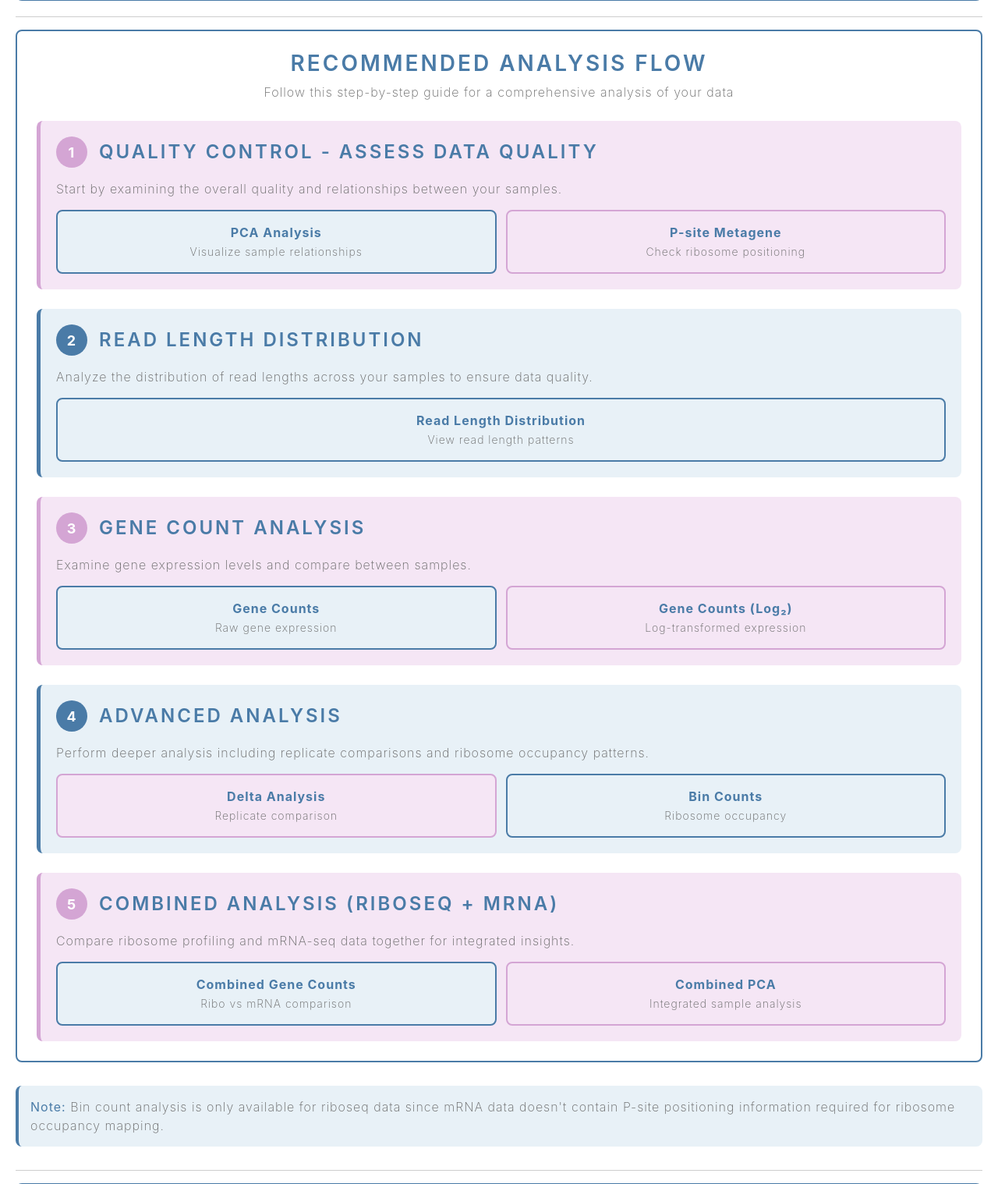
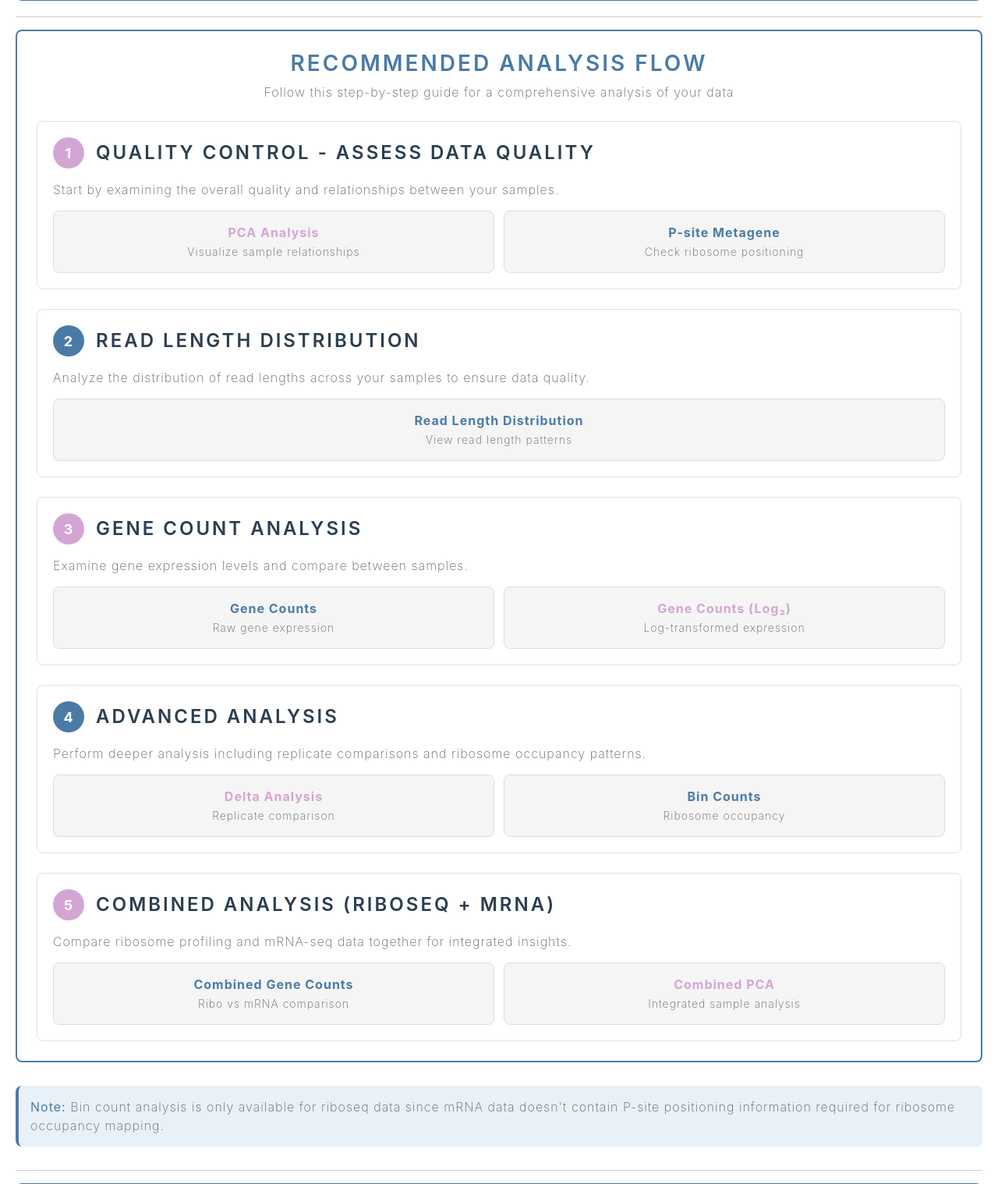
Before and after one commit to abrochette/ashaThesis, a Django app: template riboApp/templates/riboApp/uploadParquet.html in a window 1280 px wide. Shown: the part 604-2122 px from the top of the page at 78% size. Run offline with Django 3.2, Linux system fonts and the light colour scheme; the template is opened without the code that fills it, so the values that code supplies are empty; some libraries are stand-ins or nearby versions.

Commit message:
Fix analysis flow colors - white/light gray backgrounds with varied text colors

```diff
--- a/riboApp/templates/riboApp/uploadParquet.html
+++ b/riboApp/templates/riboApp/uploadParquet.html
@@ -75,21 +75,21 @@
         <p style="text-align: center; color: #666; margin-bottom: 25px;">Follow this step-by-step guide for a comprehensive analysis of your data</p>
 
         <!-- Step 1: Quality Control -->
-        <div style="margin-bottom: 25px; padding: 20px; background-color: #f5e6f5; border-left: 5px solid #d4a5d4; border-radius: 8px;">
+        <div style="margin-bottom: 25px; padding: 20px; background-color: white; border-left: 5px solid #d4a5d4; border-radius: 8px; border: 1px solid #e0e0e0;">
             <div style="display: flex; align-items: center; margin-bottom: 15px;">
                 <div style="background-color: #d4a5d4; color: white; width: 40px; height: 40px; border-radius: 50%; display: flex; align-items: center; justify-content: center; font-weight: bold; font-size: 18px; margin-right: 15px;">1</div>
-                <h3 style="margin: 0; color: #4a7ba7;">Quality Control - Assess Data Quality</h3>
+                <h3 style="margin: 0; color: #2c3e50;">Quality Control - Assess Data Quality</h3>
             </div>
             <p style="color: #666; margin-bottom: 15px;">Start by examining the overall quality and relationships between your samples.</p>
             <div style="display: grid; grid-template-columns: repeat(auto-fit, minmax(200px, 1fr)); gap: 12px;">
                 <a href="{% url 'pca_plot' %}" style="text-decoration: none;">
-                    <div style="padding: 15px; background-color: #e8f1f7; border: 2px solid #4a7ba7; border-radius: 8px; text-align: center; cursor: pointer; transition: all 0.3s;">
-                        <div style="font-weight: bold; color: #4a7ba7;">PCA Analysis</div>
+                    <div style="padding: 15px; background-color: #f5f5f5; border: 1px solid #ddd; border-radius: 8px; text-align: center; cursor: pointer; transition: all 0.3s;">
+                        <div style="font-weight: bold; color: #d4a5d4;">PCA Analysis</div>
                         <small style="color: #666;">Visualize sample relationships</small>
                     </div>
                 </a>
                 <a href="{% url 'psite_metagene' %}" style="text-decoration: none;">
-                    <div style="padding: 15px; background-color: #f5e6f5; border: 2px solid #d4a5d4; border-radius: 8px; text-align: center; cursor: pointer; transition: all 0.3s;">
+                    <div style="padding: 15px; background-color: #f5f5f5; border: 1px solid #ddd; border-radius: 8px; text-align: center; cursor: pointer; transition: all 0.3s;">
                         <div style="font-weight: bold; color: #4a7ba7;">P-site Metagene</div>
                         <small style="color: #666;">Check ribosome positioning</small>
                     </div>
@@ -98,15 +98,15 @@
         </div>
 
         <!-- Step 2: Read Length Analysis -->
-        <div style="margin-bottom: 25px; padding: 20px; background-color: #e8f1f7; border-left: 5px solid #4a7ba7; border-radius: 8px;">
+        <div style="margin-bottom: 25px; padding: 20px; background-color: white; border-left: 5px solid #4a7ba7; border-radius: 8px; border: 1px solid #e0e0e0;">
             <div style="display: flex; align-items: center; margin-bottom: 15px;">
                 <div style="background-color: #4a7ba7; color: white; width: 40px; height: 40px; border-radius: 50%; display: flex; align-items: center; justify-content: center; font-weight: bold; font-size: 18px; margin-right: 15px;">2</div>
-                <h3 style="margin: 0; color: #4a7ba7;">Read Length Distribution</h3>
+                <h3 style="margin: 0; color: #2c3e50;">Read Length Distribution</h3>
             </div>
             <p style="color: #666; margin-bottom: 15px;">Analyze the distribution of read lengths across your samples to ensure data quality.</p>
             <div style="display: grid; grid-template-columns: repeat(auto-fit, minmax(200px, 1fr)); gap: 12px;">
                 <a href="{% url 'readLengthDistribution' %}" style="text-decoration: none;">
-                    <div style="padding: 15px; background-color: #e8f1f7; border: 2px solid #4a7ba7; border-radius: 8px; text-align: center; cursor: pointer; transition: all 0.3s;">
+                    <div style="padding: 15px; background-color: #f5f5f5; border: 1px solid #ddd; border-radius: 8px; text-align: center; cursor: pointer; transition: all 0.3s;">
                         <div style="font-weight: bold; color: #4a7ba7;">Read Length Distribution</div>
                         <small style="color: #666;">View read length patterns</small>
                     </div>
@@ -115,22 +115,22 @@
         </div>
 
         <!-- Step 3: Gene Count Analysis -->
-        <div style="margin-bottom: 25px; padding: 20px; background-color: #f5e6f5; border-left: 5px solid #d4a5d4; border-radius: 8px;">
+        <div style="margin-bottom: 25px; padding: 20px; background-color: white; border-left: 5px solid #d4a5d4; border-radius: 8px; border: 1px solid #e0e0e0;">
             <div style="display: flex; align-items: center; margin-bottom: 15px;">
                 <div style="background-color: #d4a5d4; color: white; width: 40px; height: 40px; border-radius: 50%; display: flex; align-items: center; justify-content: center; font-weight: bold; font-size: 18px; margin-right: 15px;">3</div>
-                <h3 style="margin: 0; color: #4a7ba7;">Gene Count Analysis</h3>
+                <h3 style="margin: 0; color: #2c3e50;">Gene Count Analysis</h3>
             </div>
             <p style="color: #666; margin-bottom: 15px;">Examine gene expression levels and compare between samples.</p>
             <div style="display: grid; grid-template-columns: repeat(auto-fit, minmax(200px, 1fr)); gap: 12px;">
                 <a href="{% url 'geneCounts' %}" style="text-decoration: none;">
-                    <div style="padding: 15px; background-color: #e8f1f7; border: 2px solid #4a7ba7; border-radius: 8px; text-align: center; cursor: pointer; transition: all 0.3s;">
+                    <div style="padding: 15px; background-color: #f5f5f5; border: 1px solid #ddd; border-radius: 8px; text-align: center; cursor: pointer; transition: all 0.3s;">
                         <div style="font-weight: bold; color: #4a7ba7;">Gene Counts</div>
                         <small style="color: #666;">Raw gene expression</small>
                     </div>
                 </a>
                 <a href="{% url 'log2GeneCounts' %}" style="text-decoration: none;">
-                    <div style="padding: 15px; background-color: #f5e6f5; border: 2px solid #d4a5d4; border-radius: 8px; text-align: center; cursor: pointer; transition: all 0.3s;">
-                        <div style="font-weight: bold; color: #4a7ba7;">Gene Counts (Log₂)</div>
+                    <div style="padding: 15px; background-color: #f5f5f5; border: 1px solid #ddd; border-radius: 8px; text-align: center; cursor: pointer; transition: all 0.3s;">
+                        <div style="font-weight: bold; color: #d4a5d4;">Gene Counts (Log₂)</div>
                         <small style="color: #666;">Log-transformed expression</small>
                     </div>
                 </a>
@@ -138,21 +138,21 @@
         </div>
 
         <!-- Step 4: Advanced Analysis -->
-        <div style="margin-bottom: 25px; padding: 20px; background-color: #e8f1f7; border-left: 5px solid #4a7ba7; border-radius: 8px;">
+        <div style="margin-bottom: 25px; padding: 20px; background-color: white; border-left: 5px solid #4a7ba7; border-radius: 8px; border: 1px solid #e0e0e0;">
             <div style="display: flex; align-items: center; margin-bottom: 15px;">
                 <div style="background-color: #4a7ba7; color: white; width: 40px; height: 40px; border-radius: 50%; display: flex; align-items: center; justify-content: center; font-weight: bold; font-size: 18px; margin-right: 15px;">4</div>
-                <h3 style="margin: 0; color: #4a7ba7;">Advanced Analysis</h3>
+                <h3 style="margin: 0; color: #2c3e50;">Advanced Analysis</h3>
             </div>
             <p style="color: #666; margin-bottom: 15px;">Perform deeper analysis including replicate comparisons and ribosome occupancy patterns.</p>
             <div style="display: grid; grid-template-columns: repeat(auto-fit, minmax(200px, 1fr)); gap: 12px;">
                 <a href="{% url 'delta_analysis' %}" style="text-decoration: none;">
-                    <div style="padding: 15px; background-color: #f5e6f5; border: 2px solid #d4a5d4; border-radius: 8px; text-align: center; cursor: pointer; transition: all 0.3s;">
-                        <div style="font-weight: bold; color: #4a7ba7;">Delta Analysis</div>
+                    <div style="padding: 15px; background-color: #f5f5f5; border: 1px solid #ddd; border-radius: 8px; text-align: center; cursor: pointer; transition: all 0.3s;">
+                        <div style="font-weight: bold; color: #d4a5d4;">Delta Analysis</div>
                         <small style="color: #666;">Replicate comparison</small>
                     </div>
                 </a>
                 <a href="{% url 'binCounts' %}" style="text-decoration: none;">
-                    <div style="padding: 15px; background-color: #e8f1f7; border: 2px solid #4a7ba7; border-radius: 8px; text-align: center; cursor: pointer; transition: all 0.3s;">
+                    <div style="padding: 15px; background-color: #f5f5f5; border: 1px solid #ddd; border-radius: 8px; text-align: center; cursor: pointer; transition: all 0.3s;">
                         <div style="font-weight: bold; color: #4a7ba7;">Bin Counts</div>
                         <small style="color: #666;">Ribosome occupancy</small>
                     </div>
@@ -161,22 +161,22 @@
         </div>
 
         <!-- Step 5: Combined Analysis -->
-        <div style="padding: 20px; background-color: #f5e6f5; border-left: 5px solid #d4a5d4; border-radius: 8px;">
+        <div style="padding: 20px; background-color: white; border-left: 5px solid #d4a5d4; border-radius: 8px; border: 1px solid #e0e0e0;">
             <div style="display: flex; align-items: center; margin-bottom: 15px;">
                 <div style="background-color: #d4a5d4; color: white; width: 40px; height: 40px; border-radius: 50%; display: flex; align-items: center; justify-content: center; font-weight: bold; font-size: 18px; margin-right: 15px;">5</div>
-                <h3 style="margin: 0; color: #4a7ba7;">Combined Analysis (Riboseq + mRNA)</h3>
+                <h3 style="margin: 0; color: #2c3e50;">Combined Analysis (Riboseq + mRNA)</h3>
             </div>
             <p style="color: #666; margin-bottom: 15px;">Compare ribosome profiling and mRNA-seq data together for integrated insights.</p>
             <div style="display: grid; grid-template-columns: repeat(auto-fit, minmax(200px, 1fr)); gap: 12px;">
                 <a href="{% url 'combined_geneCounts' %}" style="text-decoration: none;">
-                    <div style="padding: 15px; background-color: #e8f1f7; border: 2px solid #4a7ba7; border-radius: 8px; text-align: center; cursor: pointer; transition: all 0.3s;">
+                    <div style="padding: 15px; background-color: #f5f5f5; border: 1px solid #ddd; border-radius: 8px; text-align: center; cursor: pointer; transition: all 0.3s;">
                         <div style="font-weight: bold; color: #4a7ba7;">Combined Gene Counts</div>
                         <small style="color: #666;">Ribo vs mRNA comparison</small>
                     </div>
                 </a>
                 <a href="{% url 'combined_pca_plot' %}" style="text-decoration: none;">
-                    <div style="padding: 15px; background-color: #f5e6f5; border: 2px solid #d4a5d4; border-radius: 8px; text-align: center; cursor: pointer; transition: all 0.3s;">
-                        <div style="font-weight: bold; color: #4a7ba7;">Combined PCA</div>
+                    <div style="padding: 15px; background-color: #f5f5f5; border: 1px solid #ddd; border-radius: 8px; text-align: center; cursor: pointer; transition: all 0.3s;">
+                        <div style="font-weight: bold; color: #d4a5d4;">Combined PCA</div>
                         <small style="color: #666;">Integrated sample analysis</small>
                     </div>
                 </a>
```
